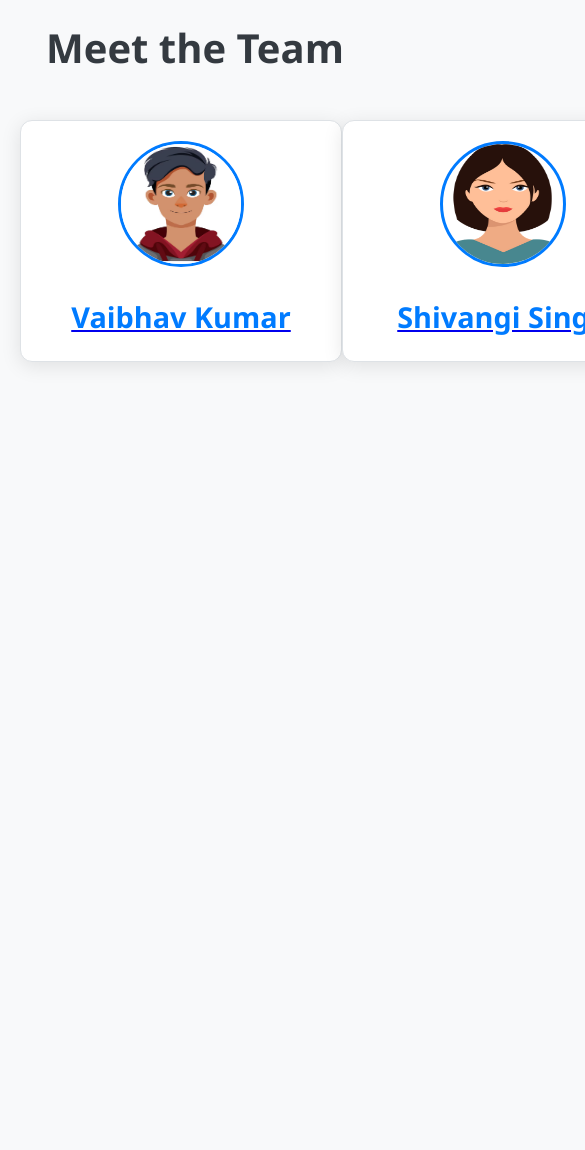
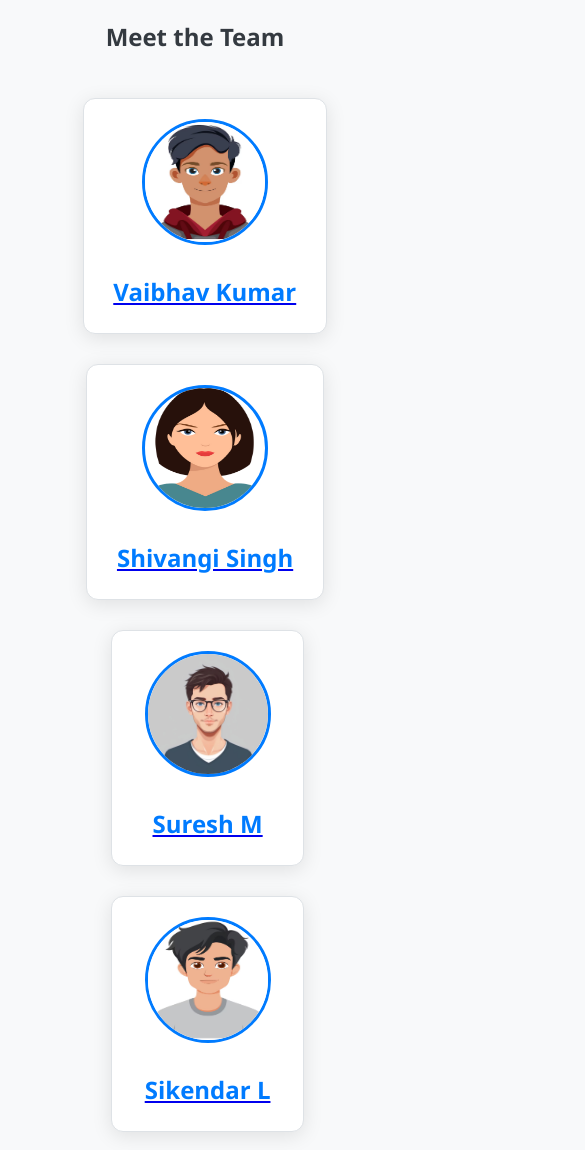
Before and after one commit to Thanisha2/Web-Assignment, a plain HTML site: page index.html in a window 390 px wide. Shown: the top 1150 px of the page, 585 px wide, since content can reach past the window. Before the commit the page ends 844 px from the top, so only its background shows below. Drawn offline with Linux system fonts and the light colour scheme.

Commit message:
Respnsive for modbile devic

```diff
--- a/styles.css
+++ b/styles.css
@@ -7,6 +7,7 @@ body {
 
 .team-container {
   display: flex;
+  flex-wrap: wrap; /* Allow wrapping of cards */
   justify-content: space-between;
 }
 
@@ -28,7 +29,7 @@ h1 {
   padding: 20px;
   margin: 15px auto;
   width: 280px;
-  max-width: 600px;
+  max-width: 100%; /* Allow cards to be responsive */
   box-shadow: 0 4px 20px rgba(0, 0, 0, 0.1);
   text-align: center;
   transition: transform 0.3s, box-shadow 0.3s;
@@ -78,3 +79,29 @@ h1 {
   margin: 5px 0;
   color: #495057;
 }
+
+/* Media Queries for Responsiveness */
+@media (max-width: 768px) {
+  .team-container {
+    flex-direction: column; /* Stack cards vertically */
+    align-items: center; /* Center align cards */
+  }
+
+  .card {
+    width: 90%; /* Make cards take up more width on smaller screens */
+  }
+
+  h1 {
+    font-size: 2em; /* Adjust header size */
+  }
+}
+
+@media (max-width: 480px) {
+  h1 {
+    font-size: 1.5em; /* Further adjust header size for very small screens */
+  }
+
+  .card h2 {
+    font-size: 1.5em; /* Adjust card title size */
+  }
+}
```
Also changed, not shown: index.html (+2 -1 lines).
